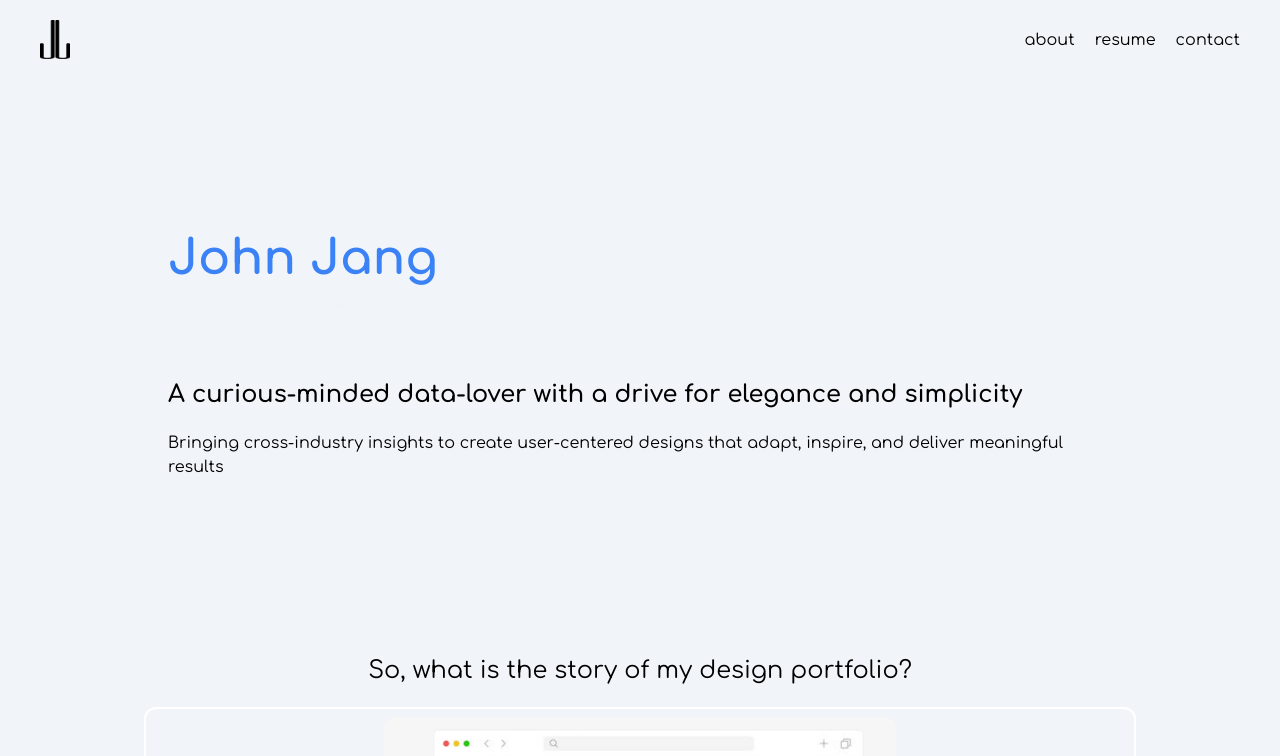
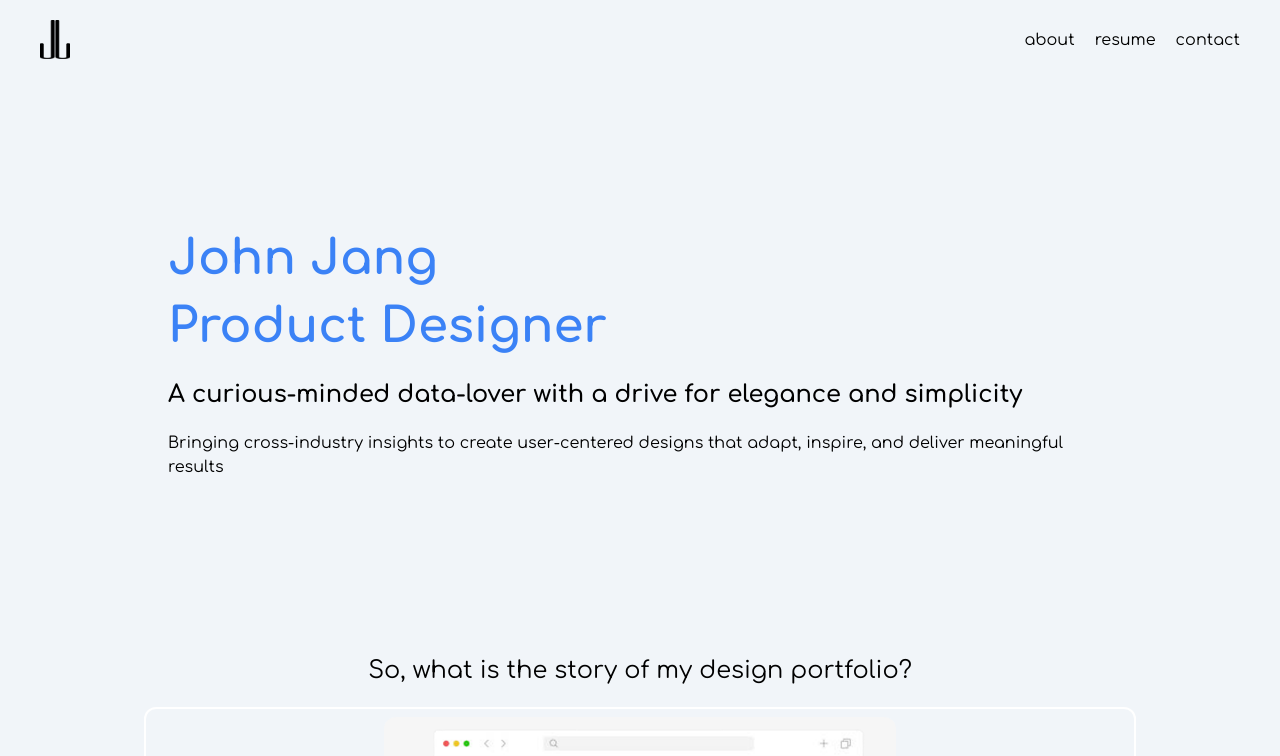
Before and after one commit to johnjang94/portfolio-ver-3, a React (Vite) app: page / in a window 1280 px wide. Shown: the top 756 px of the page. Built offline with nearby package versions, Linux system fonts and the light colour scheme.

Commit message:
updated food case study

```diff
--- a/src/index.css
+++ b/src/index.css
@@ -10,68 +10,26 @@ body {
   max-width: 1440px;
 }
 
-@keyframes slide-ux {
-  0%,
-  16.666% {
-    transform: translateY(0%);
-    opacity: 1;
-  }
-  33.333% {
-    transform: translateY(-100%);
-    opacity: 0;
-  }
-  100% {
-    transform: translateY(-100%);
-    opacity: 0;
-  }
+.scroll-container {
+  position: relative;
+  height: 100%;
+  overflow: hidden;
 }
 
-@keyframes slide-product {
-  0%,
-  33.333% {
-    transform: translateY(100%);
-    opacity: 0;
-  }
-  33.334%,
-  50% {
-    transform: translateY(0%);
-    opacity: 1;
-  }
-  66.666% {
-    transform: translateY(-100%);
-    opacity: 0;
-  }
-  100% {
-    transform: translateY(-100%);
-    opacity: 0;
-  }
+.scroll-item {
+  position: absolute;
+  width: 100%;
+  transform: translateY(100%);
+  opacity: 0;
+  transition: transform 1s ease, opacity 1s ease;
 }
 
-@keyframes slide-engineer {
-  0%,
-  66.666% {
-    transform: translateY(100%);
-    opacity: 0;
-  }
-  66.667%,
-  83.333% {
-    transform: translateY(0%);
-    opacity: 1;
-  }
-  100% {
-    transform: translateY(-100%);
-    opacity: 0;
-  }
+.scroll-item.visible {
+  transform: translateY(0%);
+  opacity: 1;
 }
 
-.animate-slide-ux {
-  animation: slide-ux 6s infinite;
+.scroll-item:not(.visible) {
+  transform: translateY(-100%);
+  opacity: 0;
 }
-
-.animate-slide-product {
-  animation: slide-product 6s infinite;
-}
-
-.animate-slide-engineer {
-  animation: slide-engineer 6s infinite;
-}
--- a/src/pages/design/food-distro.jsx
+++ b/src/pages/design/food-distro.jsx
@@ -71,15 +71,16 @@ export default function Food() {
                 <p className="text-white text-3xl text-center underline">15%</p>
               </div>
             </div>
-            <div className="space-y-5 w-full flex justify-center">
+            <div className="space-y-5">
               <img
                 src={foodDistro.Demo}
                 alt="Demo showcase"
-                className="rounded-xl mx-auto w-full"
+                width={1200}
+                className="rounded-xl mx-auto"
               />
             </div>
           </div>
-          <div className="space-y-10 md:space-y-0 md:flex md:flex-wrap md:items-start justify-center md:gap-10 my-0 md:my-20">
+          <div className="space-y-10 md:space-y-0 md:flex md:flex-wrap md:items-start justify-center md:gap-10 my-0 md:my-20 mx-5">
             <div className="flex space-x-5 text-black">
               <p className="font-bold">My Role</p>
               <p>Associate UX Designer</p>
--- a/src/pages/design/food-distro/next-steps.jsx
+++ b/src/pages/design/food-distro/next-steps.jsx
@@ -7,7 +7,7 @@ export default function NextSteps() {
           The impact of <span className="text-red-500">stigma</span> is{" "}
           <span className="text-red-500">real</span>
         </p>
-        <ul className="px-10 space-y-3">
+        <ul className="md:px-10 space-y-3">
           <li>
             the project needs to discover solutions to increase awareness
             through educational resources
@@ -20,7 +20,7 @@ export default function NextSteps() {
         <p>
           It would be great to have a team of developers joined in this project
         </p>
-        <ul className="px-10">
+        <ul className="md:px-10">
           <li>
             the current design technically yet remains as concepts. More
             perspectives may be discovered once the project includes developers
--- a/src/pages/design/food-distro/retrospective.jsx
+++ b/src/pages/design/food-distro/retrospective.jsx
@@ -5,21 +5,21 @@ export default function Retrospective() {
       <div className="md:mx-20 my-5 space-y-5">
         <div className="space-y-3">
           <p className="font-semibold">Searching & Browsing</p>
-          <p className="px-10">
+          <p className="md:px-10">
             This was one of the most essential features that was needed by
             users.
           </p>
         </div>
         <div className="space-y-3">
           <p className="font-semibold">Chat feature</p>
-          <p className="px-10">
+          <p className="md:px-10">
             It would have been better if this feature was actually developed,
             but the concept seemed straight-forward to everyone.
           </p>
         </div>
         <div className="space-y-3">
           <p className="font-semibold">Communication is vital</p>
-          <p className="px-10">
+          <p className="md:px-10">
             It has always been a challenge to me to put my feet in someone
             else&#39;s shoes and this project was another challenge because we
             needed a deep level of understanding what each other is looking for.
--- a/src/pages/design/food-distro/sketching.jsx
+++ b/src/pages/design/food-distro/sketching.jsx
@@ -13,7 +13,7 @@ export default function Sketching() {
           </p>
           <p>For this, I focused on three core features:</p>
         </div>
-        <ul className="px-10 list-disc space-y-5">
+        <ul className="md:px-10 list-disc space-y-5">
           <li>Distance</li>
           <p className="px-5">
             I have designed the ranges of distance in 20 miles of radius. This
--- a/src/pages/design/food-distro/solutions.jsx
+++ b/src/pages/design/food-distro/solutions.jsx
@@ -6,7 +6,7 @@ export default function Solutions() {
       <div className="md:mx-20 my-3 space-y-10">
         <div className="space-y-3">
           <p className="font-semibold">Solution 1</p>
-          <p className="px-10">
+          <p className="md:px-10">
             Donation-receivers can quickly look for available food givers around
             the area and get some detail on the item listing that the food giver
             has.
@@ -31,7 +31,7 @@ export default function Solutions() {
         </div>
         <div className="space-y-3">
           <p className="font-semibold">Solution 2</p>
-          <p className="px-10">
+          <p className="md:px-10">
             Both food-givers and donation-receivers can easily schedule a
             meet-up.
           </p>
@@ -55,7 +55,7 @@ export default function Solutions() {
         </div>
         <div className="space-y-3">
           <p className="font-semibold">Solution 3</p>
-          <p className="px-10">
+          <p className="md:px-10">
             Donation-receivers can leave a review on the food-givers to alert
             other donation-receivers about the freshness and the reliability on
             the particular food-giver.
--- a/src/pages/design/food-distro/user-story.jsx
+++ b/src/pages/design/food-distro/user-story.jsx
@@ -3,7 +3,7 @@ export default function UserStory() {
     <div className="space-y-5">
       <div className="md:mx-20 space-y-5">
         <p>Based on the initial research, the locals wanted...</p>
-        <ul className="mx-12 list-disc">
+        <ul className="md:mx-12 mx-5 list-disc">
           <li>
             be able to view the precise location of both the food-giver and the
             donation-receiver
--- a/src/pages/home/home.jsx
+++ b/src/pages/home/home.jsx
@@ -2,6 +2,9 @@ import { FaArrowRight } from "react-icons/fa";
 import { Link } from "react-router-dom";
 import { useEffect } from "react";
 import { home } from "../../utils/home";
+import { useState } from "react";
+
+const roles = ["UX Designer", "Product Designer", "UX Engineer"];
 
 const data = [
   {
@@ -38,7 +41,7 @@ const data = [
     title: "Search optimization for enhanced engagement",
     subtitle:
       "Low effort solution to improve search and messaging for locals for social service mobile app, Food Distro",
-    category: ["UX/UI Design", "Mobile App Design", "Non-Profit"],
+    category: ["Mobile App Design", "Non-Profit"],
     percentage: ["88%", "85%"],
     highlight: ["improved filter", "increased system reliability"],
     link: "/food-distro",
@@ -71,6 +74,14 @@ export default function Home() {
     window.scrollTo(0, 0);
   }, []);
 
+  const [currentRole, setCurrentRole] = useState(0);
+  useEffect(() => {
+    const interval = setInterval(() => {
+      setCurrentRole((prev) => (prev + 1) % roles.length);
+    }, 3000); // Change every 3 seconds
+    return () => clearInterval(interval);
+  }, []);
+
   return (
     <div>
       <header className="lg:my-24 mx-auto px-5 md:px-0 lg:w-[80vw] w-11/12 mt-20 mb-82 2xl:my-28">
@@ -81,14 +92,17 @@ export default function Home() {
           <div className="md:mb-0">
             <div className="flex">
               <div className="relative w-full h-14 overflow-hidden md:text-5xl text-2xl text-blue-500 font-bold">
-                <div className="absolute w-full animate-slide-ux">
-                  UX Designer
-                </div>
-                <div className="absolute w-full animate-slide-product">
-                  Product Designer
-                </div>
-                <div className="absolute w-full animate-slide-engineer">
-                  UX Engineer
+                <div className="scroll-container">
+                  {roles.map((role, index) => (
+                    <p
+                      key={index}
+                      className={`scroll-item ${
+                        index === currentRole ? "visible" : ""
+                      }`}
+                    >
+                      {role}
+                    </p>
+                  ))}
                 </div>
               </div>
             </div>
```
Also changed, not shown: src/pages/design/food-distro/overview.jsx (+26 -13 lines).
